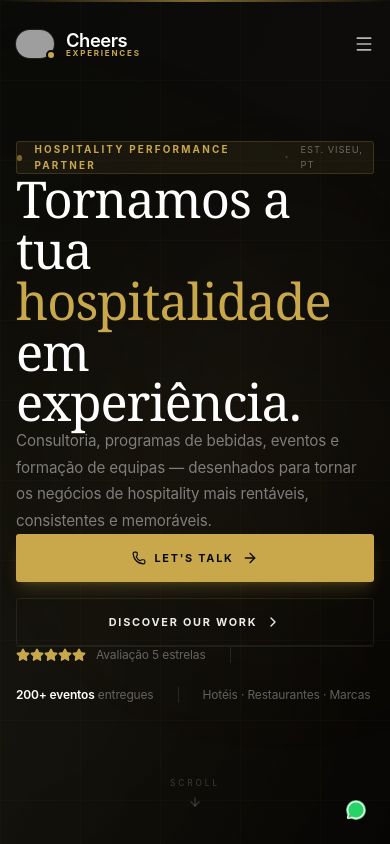
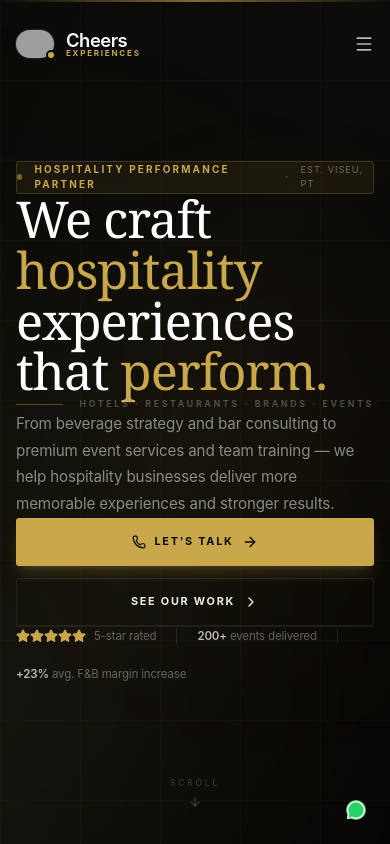
Before and after one commit to rffm95/CHEERS-HOSPIRALITY, a React (Vite) app: page / in a window 390 px wide. Shown: the top 844 px of the page. Built offline with nearby package versions, Linux system fonts and the light colour scheme; grey boxes are pictures that could not be loaded.

Commit message:
feat(hero): headline premium reescrita — posicionamento claro, CTA forte, mobile-first

```diff
--- a/src/pages/Home.tsx
+++ b/src/pages/Home.tsx
@@ -220,7 +220,7 @@ export const Home = () => {
                 initial={{ opacity: 0, x: -16 }}
                 animate={{ opacity: 1, x: 0 }}
                 transition={{ duration: 0.7, delay: 0.2 }}
-                className="inline-flex items-center gap-3 mb-8 px-4 py-2 bg-[#C9A84C]/8 border border-[#C9A84C]/20 rounded-sm"
+                className="inline-flex items-center gap-3 mb-10 px-4 py-2 bg-[#C9A84C]/8 border border-[#C9A84C]/20 rounded-sm"
               >
                 <span className="w-1.5 h-1.5 rounded-full bg-[#C9A84C] animate-pulse" />
                 <span className="text-[0.62rem] font-bold uppercase tracking-[0.22em] text-[#C9A84C]">Hospitality Performance Partner</span>
@@ -228,20 +228,33 @@ export const Home = () => {
                 <span className="text-[0.58rem] text-white/35 uppercase tracking-widest">Est. Viseu, PT</span>
               </motion.div>
 
-              {/* Main headline */}
-              <h1 className="display-xl text-white mb-6 leading-[1.02]">
-                Tornamos a tua<br />
-                <em className="text-[#C9A84C] not-italic">hospitalidade</em><br />
-                em experiência.
+              {/* ── NOVA HEADLINE PRINCIPAL ── */}
+              <h1 className="display-xl text-white mb-0 leading-[0.96]">
+                We craft{' '}
+                <em className="text-[#C9A84C] not-italic">hospitality</em>
+                <br />
+                experiences that{' '}
+                <br className="hidden sm:block" />
+                <em className="text-[#C9A84C] not-italic">perform.</em>
               </h1>
 
-              {/* Sub */}
-              <p className="body-lg text-white/45 max-w-lg mb-10">
-                Consultoria, programas de bebidas, eventos e formação de equipas — desenhados para tornar os negócios de hospitality mais rentáveis, consistentes e memoráveis.
+              {/* ── Linha divisória fina ── */}
+              <div className="flex items-center gap-4 my-8">
+                <span className="flex-1 max-w-[56px] h-px bg-[#C9A84C]/40" />
+                <span className="text-[0.55rem] font-bold uppercase tracking-[0.3em] text-white/25">
+                  Hotels · Restaurants · Brands · Events
+                </span>
+              </div>
+
+              {/* ── Sub-headline clara e direta ── */}
+              <p className="body-lg text-white/50 max-w-[480px] mb-10 leading-relaxed">
+                From beverage strategy and bar consulting to premium event services and team training —
+                we help hospitality businesses deliver more memorable experiences
+                and stronger results.
               </p>
 
-              {/* CTAs */}
-              <div className="flex flex-col sm:flex-row gap-4 mb-12">
+              {/* ── CTAs ── */}
+              <div className="flex flex-col sm:flex-row gap-3 mb-12">
                 <a
                   href={WA_HREF}
                   target="_blank"
@@ -253,30 +266,34 @@ export const Home = () => {
                   <ArrowRight className="w-4 h-4" />
                 </a>
                 <Link to="/portfolio" className="btn-ghost">
-                  Discover Our Work
+                  See Our Work
                   <ChevronRight className="w-4 h-4" />
                 </Link>
               </div>
 
-              {/* Trust bar */}
+              {/* ── Trust bar ── */}
               <motion.div
                 initial={{ opacity: 0 }}
                 animate={{ opacity: 1 }}
                 transition={{ delay: 0.9 }}
-                className="flex flex-wrap items-center gap-6 pt-8 border-t border-white/[0.06]"
+                className="flex flex-wrap items-center gap-5 pt-8 border-t border-white/[0.06]"
               >
-                <div className="flex items-center gap-2.5">
-                  <div className="flex -space-x-1.5">
+                <div className="flex items-center gap-2">
+                  <div className="flex -space-x-1">
                     {[...Array(5)].map((_, n) => (
                       <Star key={n} className="w-3.5 h-3.5 text-[#C9A84C] fill-[#C9A84C]" />
                     ))}
                   </div>
-                  <span className="text-white/35 text-xs">Avaliação 5 estrelas</span>
+                  <span className="text-white/35 text-[0.72rem]">5-star rated</span>
                 </div>
                 <span className="w-px h-4 bg-white/10" />
-                <span className="text-white/35 text-xs"><strong className="text-white font-semibold">200+ eventos</strong> entregues</span>
+                <span className="text-white/35 text-[0.72rem]">
+                  <strong className="text-white/70 font-semibold">200+</strong> events delivered
+                </span>
                 <span className="w-px h-4 bg-white/10" />
-                <span className="text-white/35 text-xs">Hotéis · Restaurantes · Marcas</span>
+                <span className="text-white/35 text-[0.72rem]">
+                  <strong className="text-white/70 font-semibold">+23%</strong> avg. F&amp;B margin increase
+                </span>
               </motion.div>
             </motion.div>
 
@@ -311,7 +328,7 @@ export const Home = () => {
                 {/* Available badge */}
                 <div className="absolute -bottom-6 left-1/2 -translate-x-1/2 bg-[#111110] border border-white/10 shadow-2xl px-5 py-3 flex items-center gap-2.5 whitespace-nowrap z-20 rounded-sm">
                   <span className="w-2 h-2 rounded-full bg-[#25D366] animate-pulse shrink-0" />
-                  <span className="text-[0.6rem] font-bold uppercase tracking-[0.2em] text-white/65">Disponível para projetos</span>
+                  <span className="text-[0.6rem] font-bold uppercase tracking-[0.2em] text-white/65">Available for new projects</span>
                 </div>
               </div>
             </motion.div>
```
